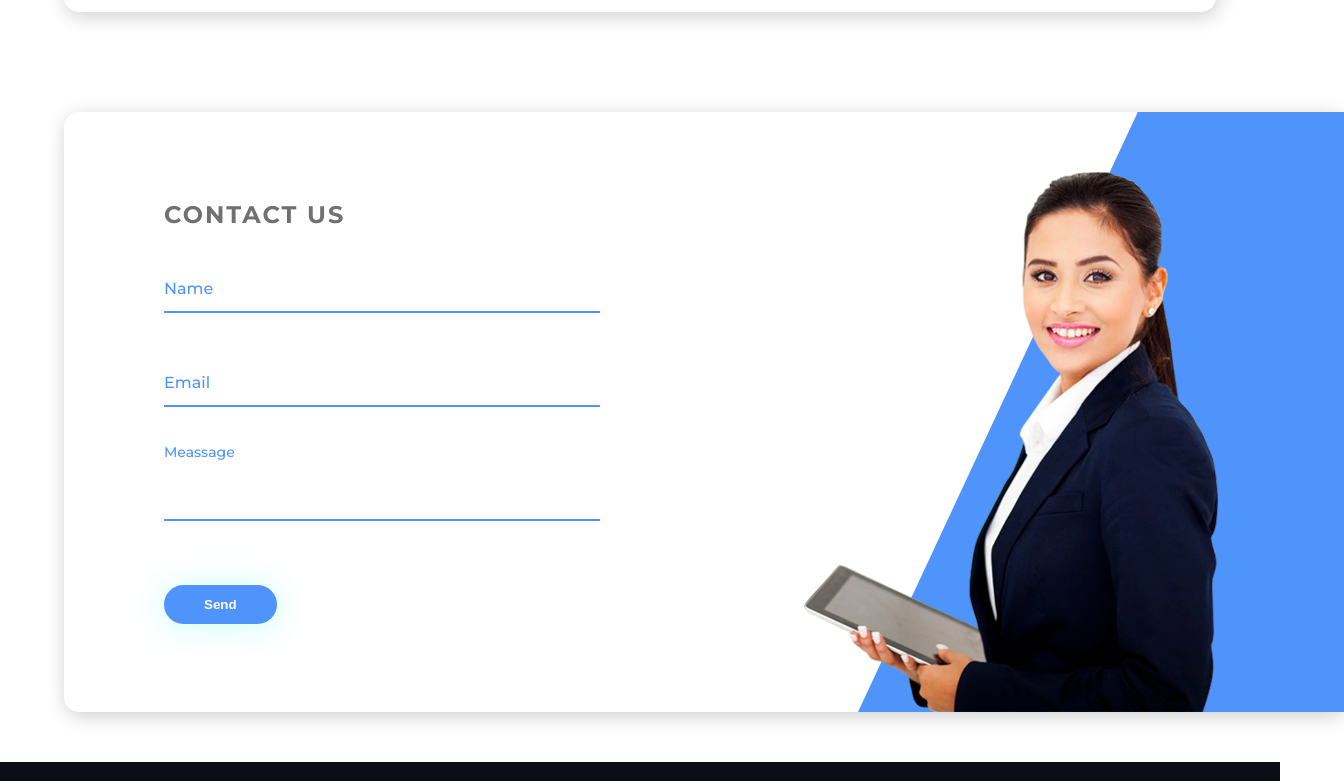
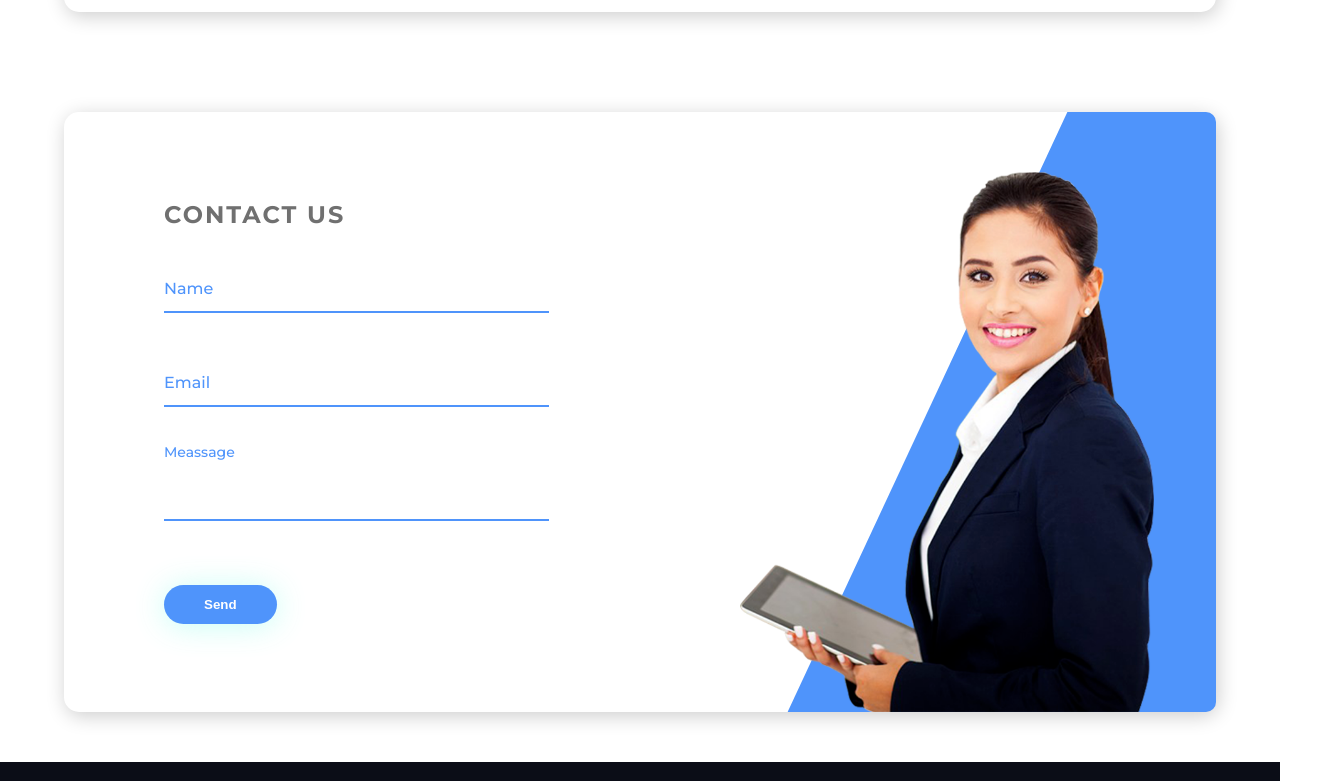
Before and after one commit to SAKIB-PK/food-network-template, a plain HTML site: page index.html in a window 1280 px wide. Shown: the part 2815-3596 px from the top of the page, 1344 px wide, since content can reach past the window. Drawn offline with Linux system fonts and the light colour scheme.

Commit message:
contact section update

```diff
--- a/style.css
+++ b/style.css
@@ -116,7 +116,6 @@ p{
     align-items: center;
     border-radius: 15px;
     box-shadow:2px 4px 20px rgba(0,0,0,0.2);
-    width:100%;
     height: 600px;
 }
 .form-box{
@@ -179,6 +178,7 @@ p{
     height: 100%;
     overflow: hidden;
     padding: 0;
+    border-radius: 10px;
 
 }
 .img-box::before{
```
